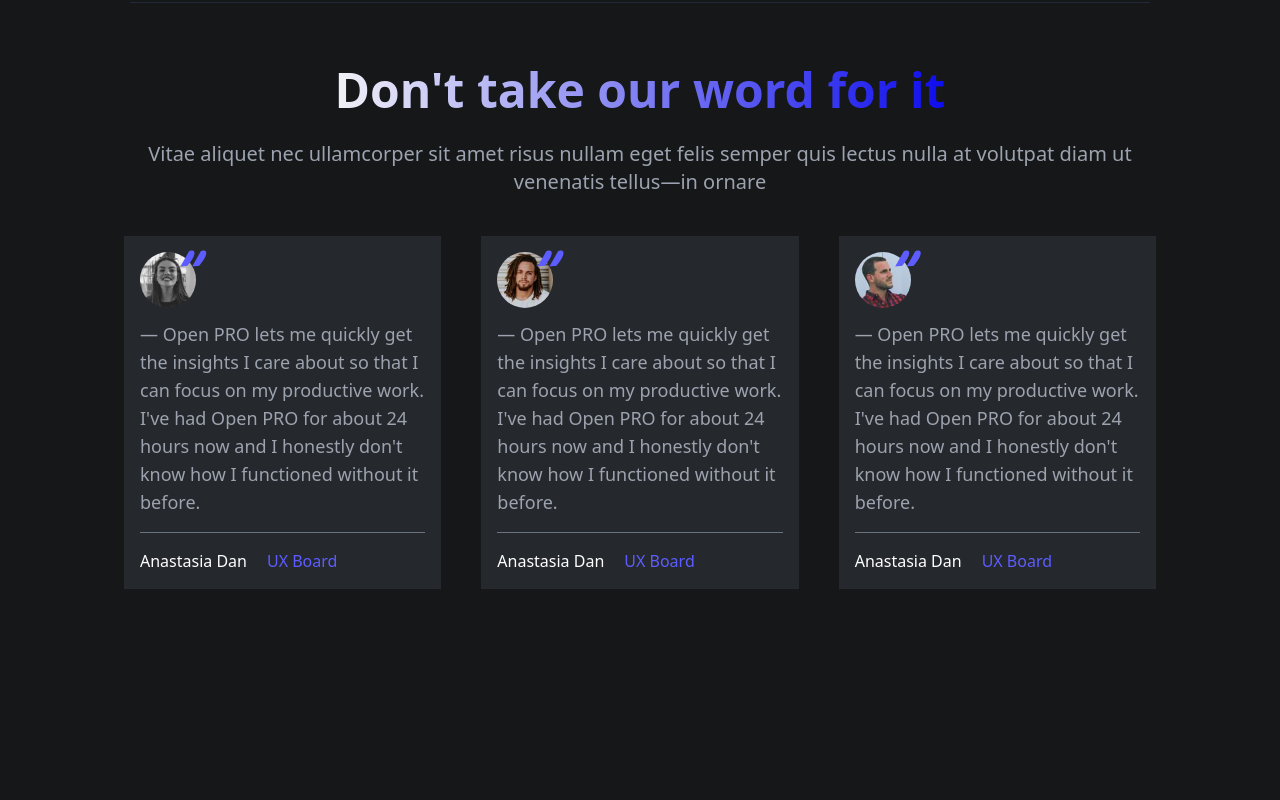
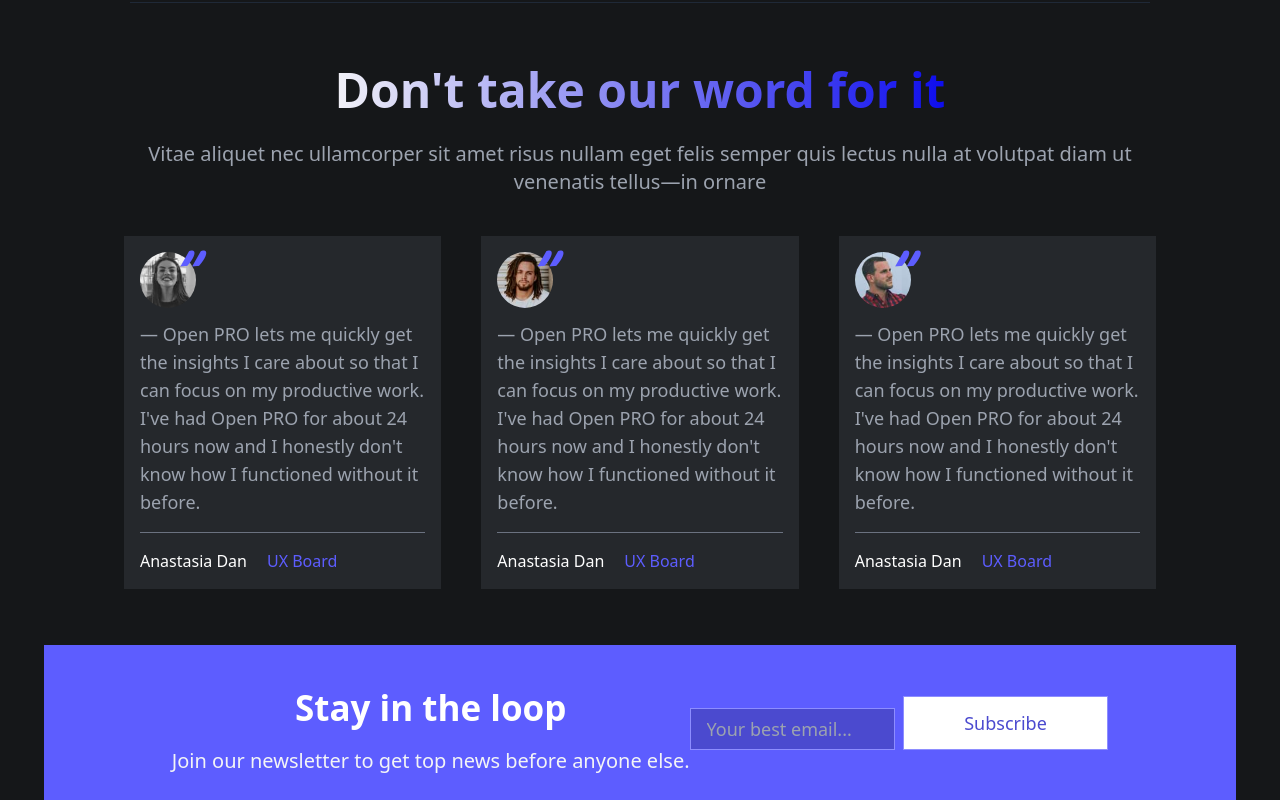
Before and after one commit to bigyan-sapkota/open-pro, a React (Vite) app: page / in a window 1280 px wide. Shown: the part 3364-4164 px from the top of the page. Before the commit the page ends 4009 px from the top, so only its background shows below. Built offline with nearby package versions, Linux system fonts and the light colour scheme.

Commit message:
Contact Section...

```diff
--- a/src/App.jsx
+++ b/src/App.jsx
@@ -5,6 +5,7 @@ import Home from "./Containers/Home";
 import Clients from "./Containers/Clients";
 import Products from "./Containers/Products";
 import UserReview from "./Containers/UserReview";
+import Contact from "./Containers/Contact";
 
 const App = () => {
   return (
@@ -16,6 +17,7 @@ const App = () => {
       </div>
       <Products />
       <UserReview />
+      <Contact />
     </div>
   );
 };
--- /dev/null
+++ b/src/Containers/Contact.jsx
@@ -0,0 +1,34 @@
+import React from "react";
+
+const Contact = () => {
+  return (
+    <div className="px-4">
+      <div className="bg-[#5D5DFF] py-6 px-7 flex flex-col md:flex-row md:justify-center md:items-center">
+        <div>
+          <h1 className="text-white text-[35px] leading-[45px] font-bold text-center md:leading-[61px] my-2">
+            Stay in the loop
+          </h1>
+          <p className="text-gray-100 text-[20px] font-normal text-center">
+            Join our newsletter to get top news before anyone else.
+          </p>
+        </div>
+        <form>
+          <div className="flex flex-col gap-2 md:flex-row">
+            <input
+              type="text"
+              placeholder="Your best email..."
+              className="mt-3 w-full text-gray-400 bg-[#4B4ACF] text-left text-lg py-1.5 px-4 border-[1px] border-[#8D8DFF]"
+            />
+            <input
+              type="submit"
+              value="Subscribe"
+              className="w-full text-[#4B4ACF] font-medium bg-white text-center text-lg py-1.5 px-4 border-[1px] border-[#8D8DFF]"
+            />
+          </div>
+        </form>
+      </div>
+    </div>
+  );
+};
+
+export default Contact;
```
